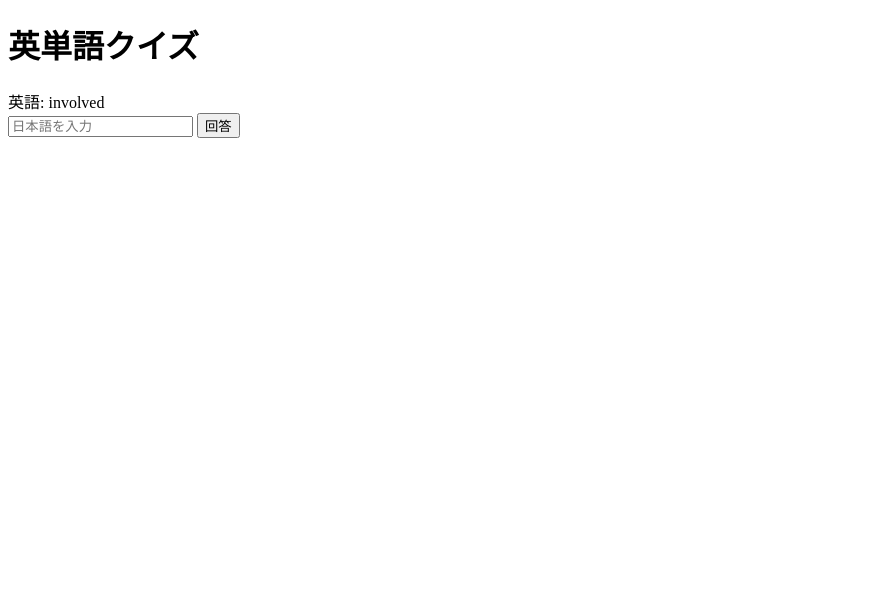
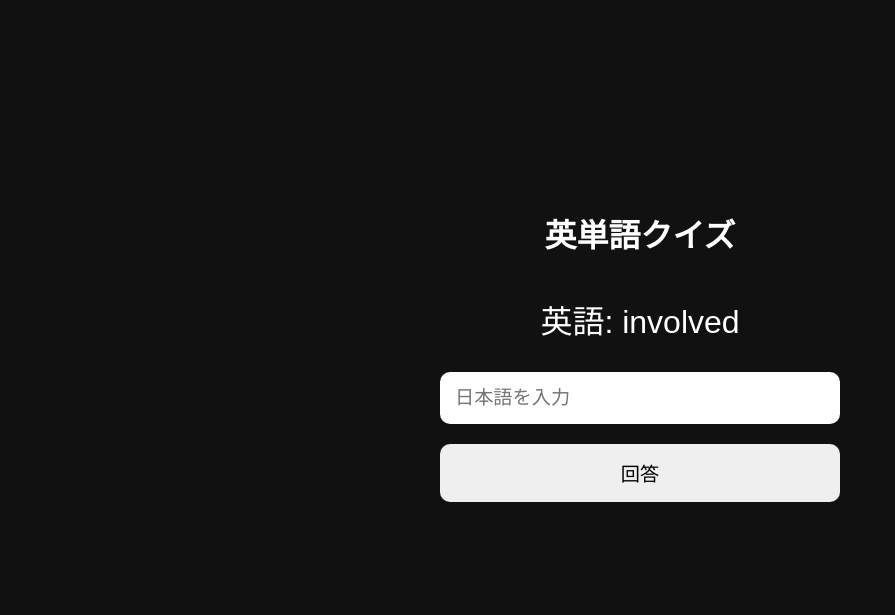
Before and after one commit to H-dack/E_lock, a plain HTML site: page index.html in a window 1280 px wide. Shown: the whole page, without its empty margins (0-895 px from the left). Drawn offline with Linux system fonts and the light colour scheme.

Commit message:
Update index.html

```diff
--- a/index.html
+++ b/index.html
@@ -3,6 +3,75 @@
 <head>
   <meta charset="UTF-8">
   <title>英単語クイズロック</title>
+  <style>
+
+body {
+  margin: 0;
+  font-family: sans-serif;
+  background: #111;
+  color: white;
+
+  display: flex;
+  justify-content: center;
+  align-items: center;
+
+  height: 100vh;
+}
+
+.container {
+  width: 90%;
+  max-width: 400px;
+
+  text-align: center;
+}
+
+h1 {
+  margin-bottom: 40px;
+}
+
+#quiz {
+  font-size: 2rem;
+  margin-bottom: 30px;
+}
+
+input {
+  width: 100%;
+  padding: 15px;
+
+  font-size: 1.2rem;
+
+  border-radius: 10px;
+  border: none;
+
+  margin-bottom: 20px;
+
+  box-sizing: border-box;
+}
+
+button {
+  width: 100%;
+  padding: 15px;
+
+  font-size: 1.2rem;
+
+  border: none;
+  border-radius: 10px;
+
+  cursor: pointer;
+}
+
+#result {
+  margin-top: 30px;
+  font-size: 1.2rem;
+  min-height: 60px;
+}
+
+#progress {
+  margin-top: 20px;
+  opacity: 0.8;
+}
+
+</style>
 </head>
 <body>
 
```
